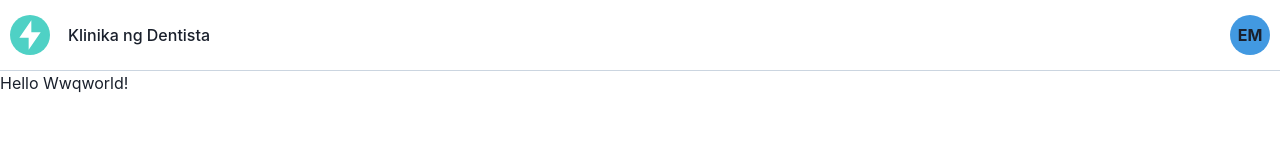
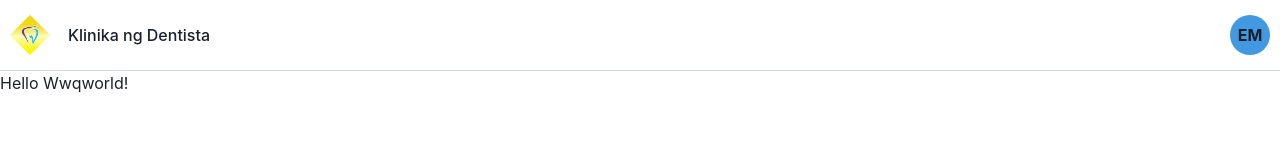
Before and after one commit to sepiisagun/knddras-employees, a Next.js app: page / in a window 1280 px wide. Shown: the top 160 px of the page. Built offline with nearby package versions, Linux system fonts and the light colour scheme.

Commit message:
fix: change nav icon to official logo

```diff
--- a/src/modules/navbar/NavBar.js
+++ b/src/modules/navbar/NavBar.js
@@ -1,6 +1,5 @@
-import { Box, Flex, HStack, Icon, Spacer } from "@chakra-ui/react";
+import { Box, Flex, HStack, Image, Spacer } from "@chakra-ui/react";
 import React from "react";
-import { RiFlashlightFill } from "react-icons/ri";
 
 const NavBar = () => {
 	const iconsize = "40px";
@@ -17,14 +16,18 @@ const NavBar = () => {
 			<HStack>
 				<Flex
 					alignItems="center"
-					bg="teal.300"
 					borderRadius="50px"
 					h={iconsize}
 					justifyContent="center"
 					mr="10px"
 					w={iconsize}
 				>
-					<Icon as={RiFlashlightFill} color="white" h={8} w={8} />
+					<Image
+						alt="Dan Abramov"
+						boxSize={iconsize}
+						objectFit="cover"
+						src="./Klinika ng Dentista Logo.png"
+					/>
 				</Flex>
 				<Box fontWeight="medium">Klinika ng Dentista</Box>
 			</HStack>
```
Also changed, not shown: public/Klinika ng Dentista Logo.png (added).
